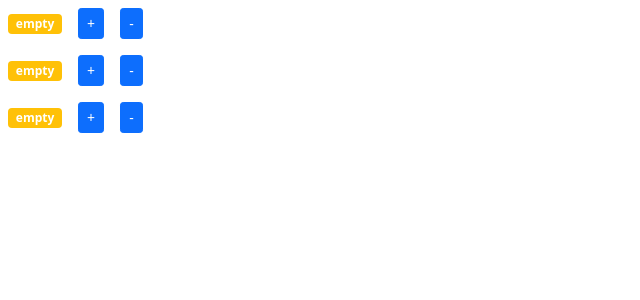
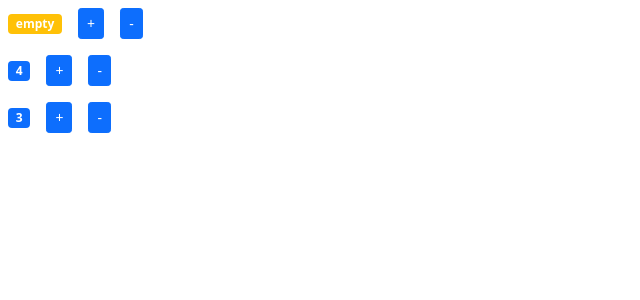
Before and after one commit to Alextxnk/React_app_2.0, a React (Create React App) app: page / in a window 1280 px wide. Shown: the top 300 px of the page, without its empty margins (0-640 px from the left). Built offline with nearby package versions, Linux system fonts and the light colour scheme.

Commit message:
change component

```diff
--- a/src/components/counter.jsx
+++ b/src/components/counter.jsx
@@ -1,8 +1,7 @@
 import React, { useState } from 'react';
 
 const Counter = (props) => {
-   console.log(props);
-   const [count, setCount] = useState(0);
+   const [count, setCount] = useState(props.value);
 
    const formatCount = () => {
       return count === 0 ? 'empty' : count;
--- a/src/components/countersList.jsx
+++ b/src/components/countersList.jsx
@@ -2,7 +2,7 @@ import React from 'react';
 import Counter from './counter';
 
 const CountersList = () => {
-   const counters = [{id:0, value:0}, {id:1, value:0}, {id:2, value:0}];
+   const counters = [{id:0, value:0}, {id:1, value:4}, {id:2, value:3}];
 
    return (
       <>
```
